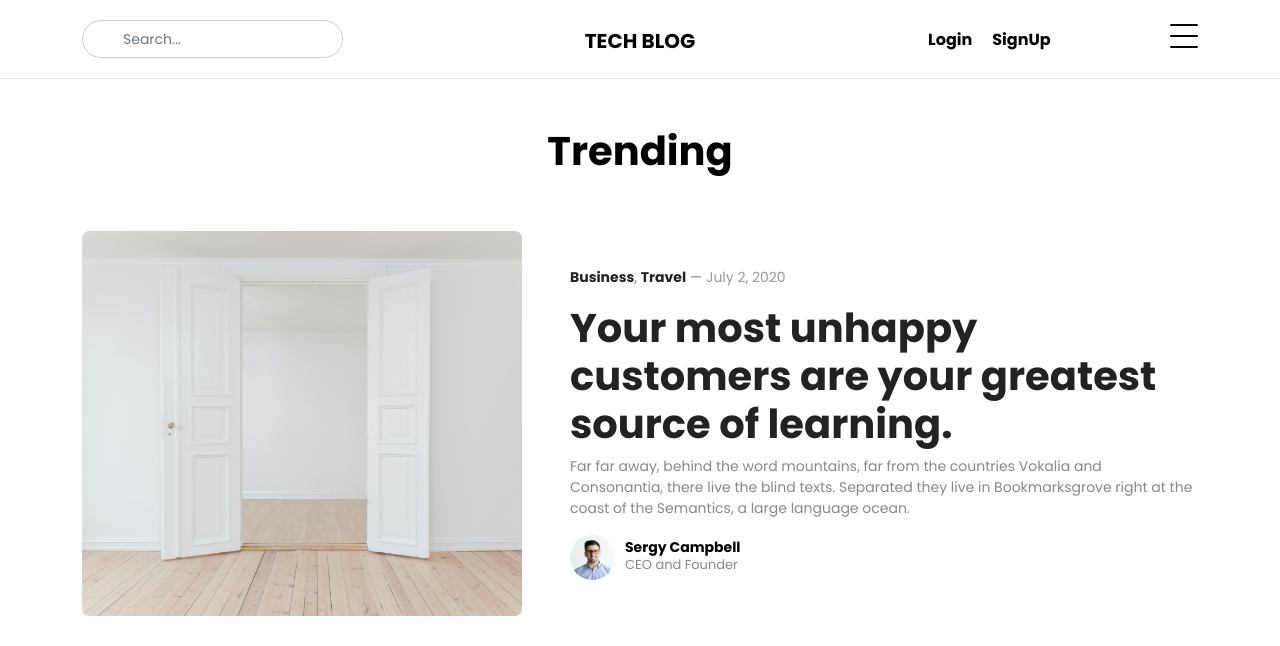
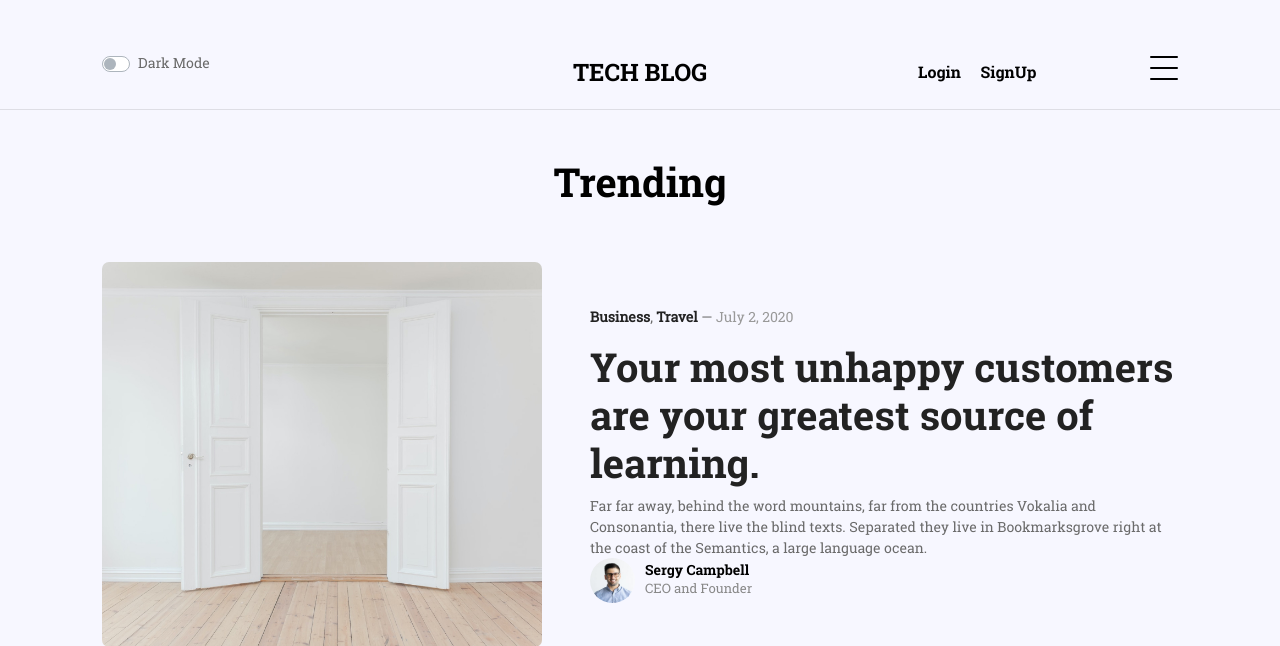
Before and after one commit to ashutoshPathakVibhu/Aces, a Django app: page / in a window 1280 px wide. Shown: the top 646 px of the page. Run offline with Django 3.2, Linux system fonts and the light colour scheme; some libraries are stand-ins or nearby versions; some web fonts are replaced.

Commit message:
navbar Modified

```diff
--- a/TechBlog/static/js/base.js
+++ b/TechBlog/static/js/base.js
@@ -61,7 +61,7 @@ $(document).ready(function(){
     $("small").toggleClass("text-white");
     $(".card-title").toggleClass("text-white");
     $(".card-text").toggleClass("text-white");
-    // $(".btn").toggleClass("text-white");
+    $(".container").toggleClass("text-white");
     $(".fas").toggleClass("text-white");
   });
 });
--- a/TechBlog/templates/base.html
+++ b/TechBlog/templates/base.html
@@ -12,7 +12,8 @@
     <link href="https://fonts.googleapis.com/css2?family=Poppins:wght@400;700&display=swap" rel="stylesheet">
     <link rel="stylesheet"
         href="{% static 'A.fonts,,_icomoon,,_style.css+fonts,,_flaticon,,_font,,_flaticon.css+css,,_tiny-slider.css+css,,_glightbox.min.css+css,,_aos.css+css,,_style.css,Mcc.CgyIJPOVwv.css.pagespeed.cf.0oKNermVIz.css' %}" />
-
+    <link rel="stylesheet" type="text/css" href="{% static 'css/cards.css' %}" />
+    <link rel="stylesheet" type="text/css" href="{% static 'css/style.css' %}" />
 
 </head>
 
--- a/TechBlog/templates/includes/navbar1.html
+++ b/TechBlog/templates/includes/navbar1.html
@@ -11,30 +11,38 @@
         <div class="site-navigation">
             <div class="row">
                 <div class="col-md-6 text-center order-1 order-md-2 mb-3 mb-md-0">
-                    <a href="{% url 'home:index' %}" class="logo m-0 text-uppercase">Tech Blog</a>
+                    <a href="{% url 'home:index' %}" class="logo m-0 text-uppercase"><h4><strong>Tech Blog</strong></h4></a>
                 </div>
                 <div class="col-md-3 order-3 order-md-1">
-                    <form action="#" class="search-form">
-                        <span class="icon-search2"></span>
-                        <input type="search" class="form-control" placeholder="Search...">
-                    </form>
+                    <div class="custom-control custom-switch mr-5">
+                        <input type="checkbox" class="custom-control-input" id="selector">
+                        <label class="custom-control-label" for="selector">Dark Mode</label>
+                    </div>
                 </div>
                 <div class="col-md-3 text-end order-2 order-md-3 mb-3 mb-md-0">
                     <div class="d-flex">
                         <ul class="list-unstyled social me-auto">
                             {% if not request.user.is_authenticated %}
                             <li><a href="{% url 'home:login' %}" class="button"
-                                    style="font-weight: bold; font-size: medium; position: relative; right: 0.5cm;"><h6 class="heading"><strong>Login</strong></h6></a>
+                                    style="font-weight: bold; font-size: medium; position: relative; right: 0.5cm;">
+                                    <h6 class="heading"><strong>Login</strong></h6>
+                                </a>
                             </li>
                             <li><a href="{% url 'users:signup' %}" class="button"
-                                    style="font-weight: bold; font-size: medium; position: relative; right: 0.6cm;"><h6 class="heading"><strong>SignUp</strong></h6></a>
+                                    style="font-weight: bold; font-size: medium; position: relative; right: 0.6cm;">
+                                    <h6 class="heading"><strong>SignUp</strong></h6>
+                                </a>
                             </li>
                             {% else %}
                             <li><a href="{% url 'home:userProfile' %}" class="button"
-                                    style="font-weight: bold; font-size: medium; position: relative; right: 0.6cm;"><h6 class="heading"><strong>Profile</strong></h6></a>
+                                    style="font-weight: bold; font-size: medium; position: relative; right: 0.6cm;">
+                                    <h6 class="heading"><strong>Profile</strong></h6>
+                                </a>
                             </li>
                             <li><a href="{% url 'home:logout' %}" class="button"
-                                style="font-weight: bold; font-size: medium; position: relative; right: 0.6cm;"><h6 class="heading"><strong>LogOut</strong></h6></a>
+                                    style="font-weight: bold; font-size: medium; position: relative; right: 0.6cm;">
+                                    <h6 class="heading"><strong>LogOut</strong></h6>
+                                </a>
                             </li>
                             {% endif %}
                         </ul>
--- a/TechBlog/templates/login.html
+++ b/TechBlog/templates/login.html
@@ -6,6 +6,12 @@
 {% block content %}
 
 {% load static %}
+<div class="col-md-3 order-3 order-md-1">
+    <div class="custom-control custom-switch mr-5">
+        <input type="checkbox" class="custom-control-input" id="selector">
+        <label class="custom-control-label" for="selector">Dark Mode</label>
+    </div>
+</div>
 <form action="login" method="post">
     {% csrf_token %}
     <div class="container-fluid px-1 px-md-5 px-lg-1 px-xl-5 py-5 mx-auto">
--- a/TechBlog/templates/register.html
+++ b/TechBlog/templates/register.html
@@ -6,6 +6,12 @@
 {% block content %}
 
 {% load static %}
+<div class="col-md-3 order-3 order-md-1">
+    <div class="custom-control custom-switch mr-5">
+        <input type="checkbox" class="custom-control-input" id="selector">
+        <label class="custom-control-label" for="selector">Dark Mode</label>
+    </div>
+</div>
 <div class="container-fluid px-1 px-md-5 px-lg-1 px-xl-5 py-5 mx-auto">
     <div class="card card0 border-0">
         <div class="row d-flex">
--- a/TechBlog/templates/userProfile.html
+++ b/TechBlog/templates/userProfile.html
@@ -20,7 +20,7 @@
       </div>
 
       <div class="col-md-6 card" style="border-radius:100px;">
-        <div class="container" style="text-align: center;">
+        <div class="container-fluid" style="text-align: center;">
           <div class="row">
             <h6><strong>General Information</strong></h6>
                 <b>Name</b>
@@ -61,7 +61,7 @@
                         src="https://s3.eu-central-1.amazonaws.com/bootstrapbaymisc/blog/24_days_bootstrap/pasta.jpg"
                         alt="Bologna">
                       <div class="card-body">
-                        <h4 class="card-title"><a href="">{{blog.title}}</a></h4>
+                        <h4 class="card-title"><a href=""><strong>{{blog.title}}</strong></a></h4>
                         <small class="text-muted cat">
                           <a href="#" class="category">Business</a>, <a href="#" class="category">Travel</a> &mdash;
                           <span class="date">July 2, 2020</span>
@@ -97,7 +97,7 @@
                         alt="Bologna">
 
                       <div class="card-body">
-                        <h4 class="card-title">Pasta with Prosciutto</h4>
+                        <h4 class="card-title"><strong>Pasta with Prosciutto</strong></h4>
                         <small class="text-muted cat">
                           <a href="#" class="category">Business</a>, <a href="#" class="category">Travel</a> &mdash;
                           <span class="date">July 2, 2020</span>
```
